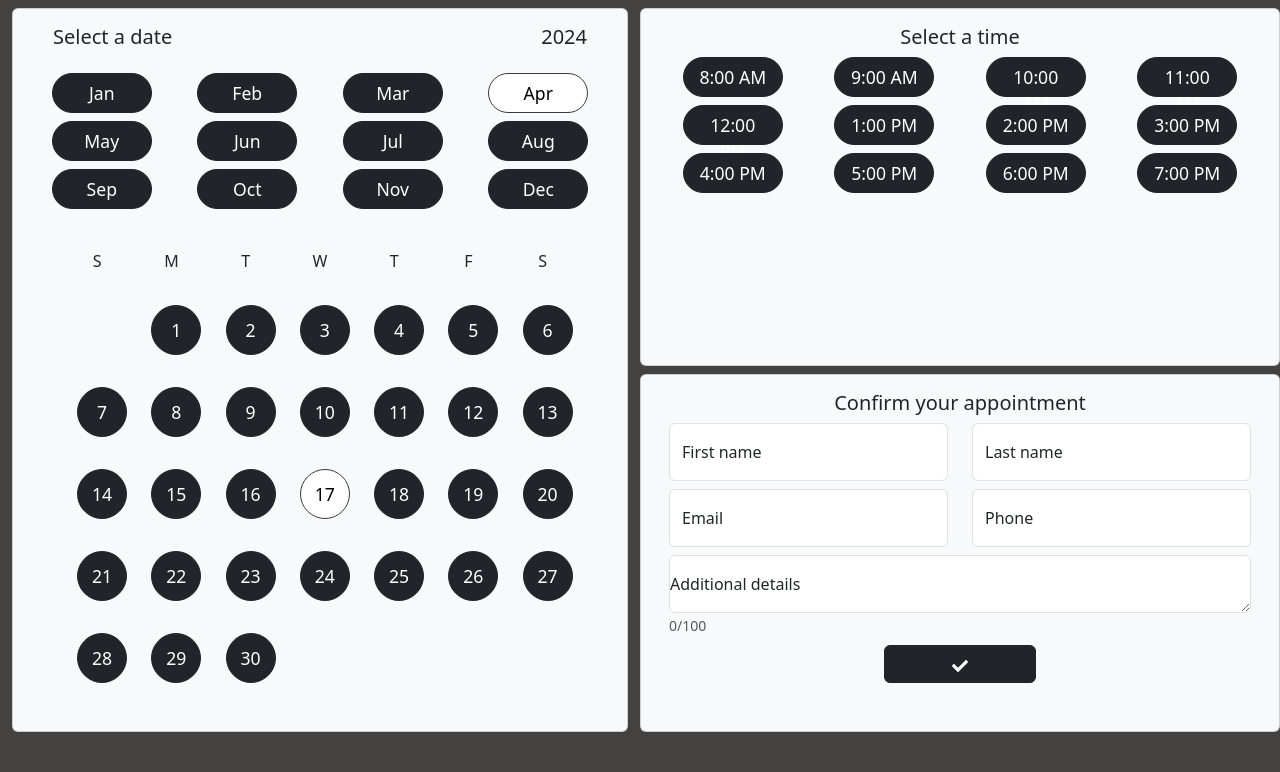
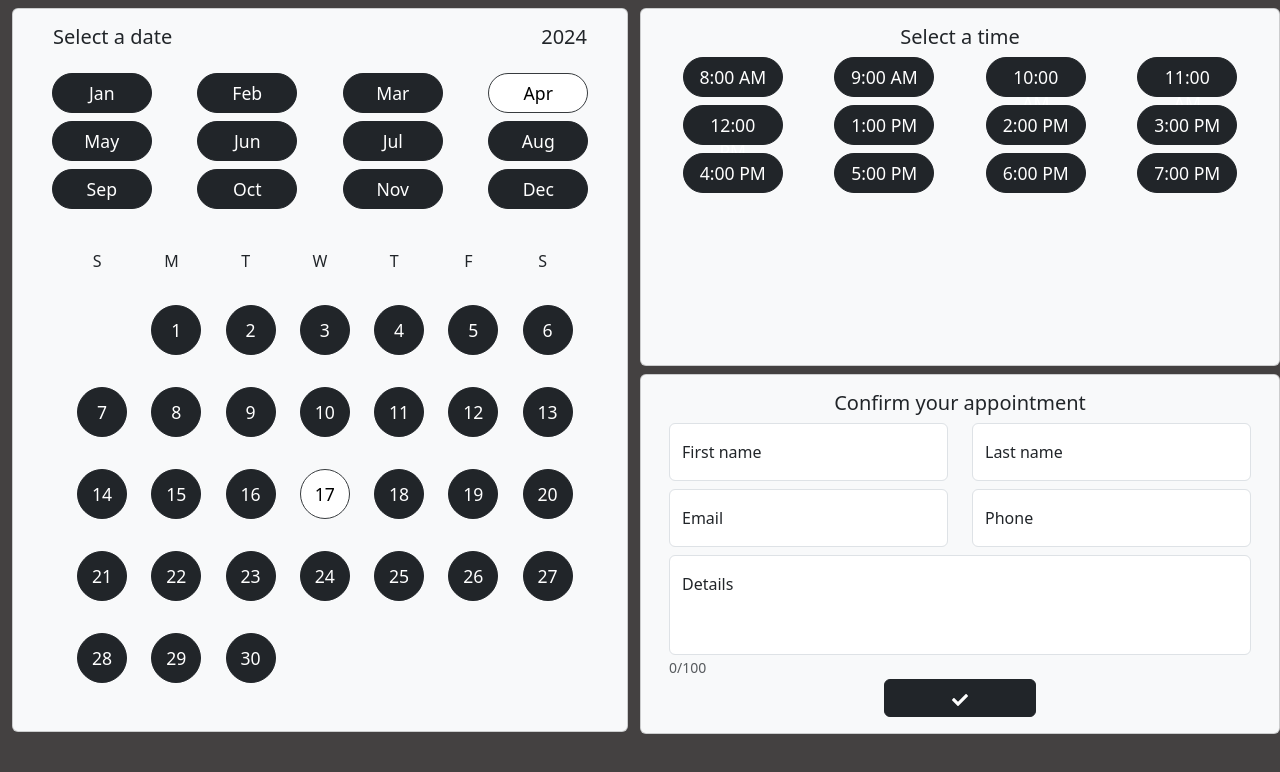
Before and after one commit to Booking-Management-System-App/booking-management-frontend, a React (Vite) app: page / in a window 1280 px wide. Shown: the top 772 px of the page. Built offline with nearby package versions, Linux system fonts and the light colour scheme.

Commit message:
Further styling + layout improvements

```diff
--- a/src/App.jsx
+++ b/src/App.jsx
@@ -23,7 +23,7 @@ function App() {
             <Row className="h-50">
               <TimeSelection />
             </Row>
-            <Row className="h-50">
+            <Row className="mh-50">
               <ConfirmAppointmentCard />
             </Row>
           </Col>
--- a/src/components/ConfirmAppointmentCard.jsx
+++ b/src/components/ConfirmAppointmentCard.jsx
@@ -1,23 +1,16 @@
 import { useState } from 'react';
 //import api from '../api/axiosConfig';
-import '../styles/timeSelection.css';
+import '../styles/confirmAppointmentCard.css';
 
-//import Container from 'react-bootstrap/Container';
 import Row from 'react-bootstrap/Row';
 import Col from 'react-bootstrap/Col';
-//import Badge from 'react-bootstrap/Badge';
 import Button from 'react-bootstrap/Button';
-//import { getDay } from "date-fns";
 import Card from 'react-bootstrap/Card';
 import Form from 'react-bootstrap/Form';
 import FloatingLabel from 'react-bootstrap/FloatingLabel';
 import { FaCheck } from "react-icons/fa";
 
-//import dateSelectionData from '../data/dateSelectionData.json';
-
 function ConfirmAppointmentCard() {
-  //const today = new Date();
-  //const day = getDay(today);
 
   const [charCount, setCharCount] = useState(0);
 
@@ -69,24 +62,24 @@ function ConfirmAppointmentCard() {
               </Form.Group>
             </Row>
             <Row>
+              <Form.Group as={Col} controlId="detailsInput">
                 <FloatingLabel
                   controlId="floatingInputDetails"
-                label="Additional details"
-                className="mb-2"
+                  label="Details"
                 >
                   <Form.Control
                     as="textarea"
-                  rows={2}
                     maxLength={100}
-                  placeholder="Additional details"
+                    placeholder="Details"
                     onChange={(e) => setCharCount(e.target.value.length)}
-                  className="mh-25"
+                    className="confirmAppointmentDetailsInput"
                   />
                   {/* Add a counter for the number of characters entered */}
                   <Form.Text className="text-muted text-left">
                     {charCount}/100
                   </Form.Text>
                 </FloatingLabel>
+              </Form.Group>
             </Row>
             <Row>
               <Button variant="dark" type="submit" className="w-25 m-auto">
--- /dev/null
+++ b/src/styles/confirmAppointmentCard.css
@@ -0,0 +1,4 @@
+.confirmAppointmentDetailsInput {
+  height: 100px !important;
+  resize: none;
+}
```
Lines whose indentation alone changed are shown as unchanged.
